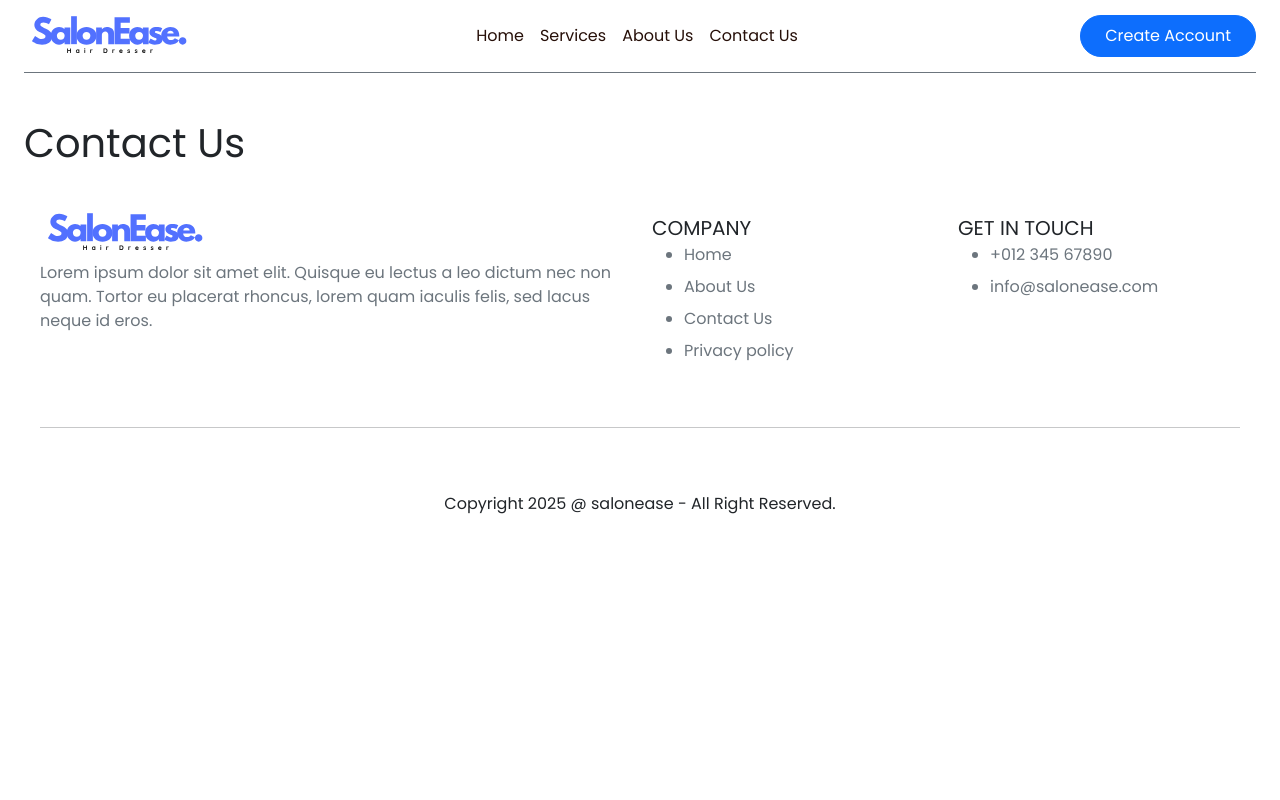
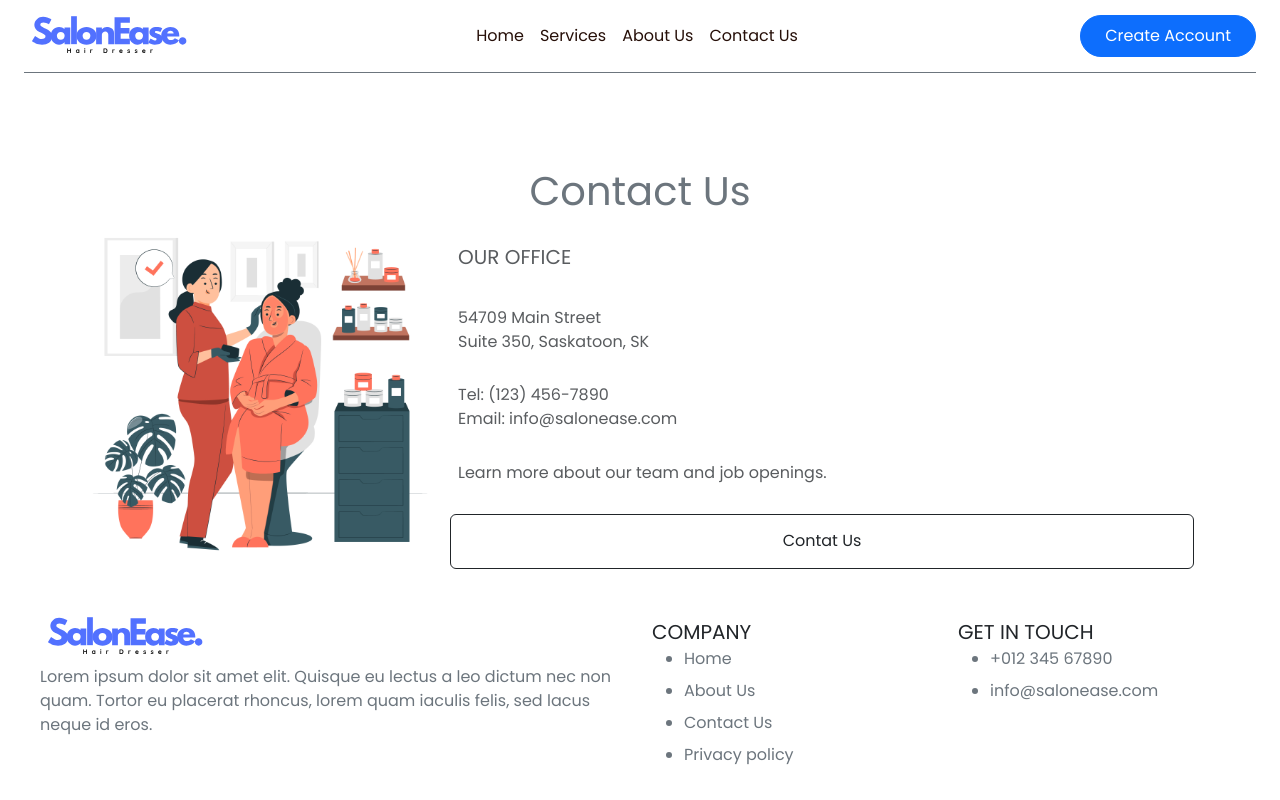
Before and after one commit to tharindu009/SalonEase, a React (Vite) app in the folder frontend/: page /contact in a window 1280 px wide. Shown: the top 800 px of the page. Built offline with nearby package versions, Linux system fonts and the light colour scheme.

Commit message:
complete contactus

```diff
--- a/frontend/src/pages/Contact.jsx
+++ b/frontend/src/pages/Contact.jsx
@@ -1,9 +1,28 @@
 import React from 'react'
+import contactus from '../assets/images/contactus.jpg'
 
 const Contact = () => {
     return (
         <div>
-            <h1>Contact Us</h1>
+            <div className='text-center display-4 pt-5 text-secondary'>
+                <h1>Contact Us</h1>
+            </div>
+            <div className='container'>
+                <div className='row'>
+                    <div className='col-md-4 col-sm-12'>
+                        <img src={contactus} alt="" />
+                    </div>
+                    <div className='col-md-8 col-sm-12 row g-3 d-flex justify-content-center'>
+                        <p class="font-weight-semibold h5 text-muted">OUR OFFICE</p>
+                        <p class="text-muted">54709 Main Street <br /> Suite 350, Saskatoon, SK</p>
+                        <p class="text-muted">Tel: (123) 456-7890 <br /> Email: info@salonease.com</p>
+
+                        <p class="text-muted">Learn more about our team and job openings.</p>
+                        <button class="btn btn-outline-dark px-4 py-2">Contat Us</button>
+                    </div>
+                </div>
+            </div>
+
         </div>
     )
 }
```
Also changed, not shown: frontend/src/assets/images/contactus.jpg (added).
